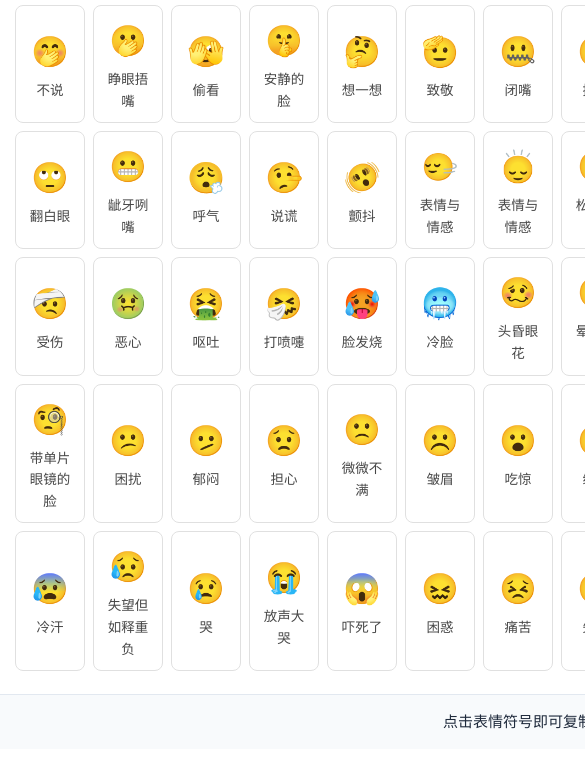
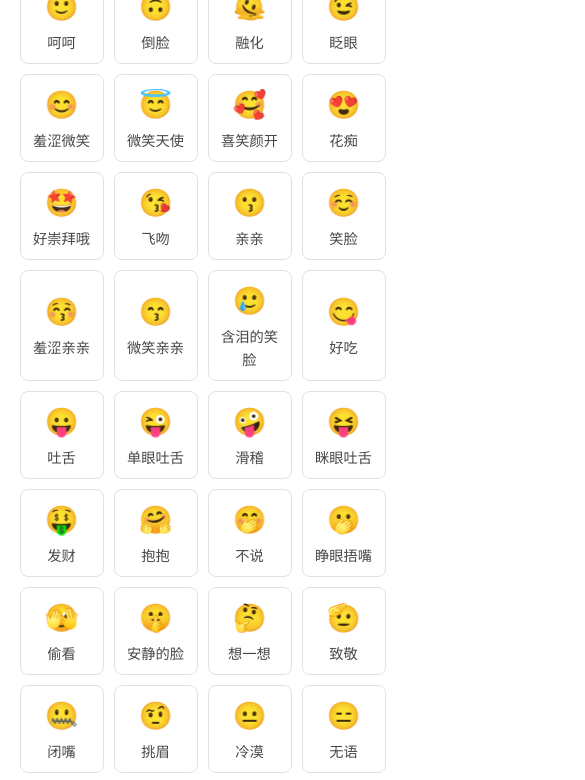
Before and after one commit to luojiyin1987/emoji-cn, a plain HTML site: page index.html in a window 390 px wide. Shown: the part 516-1296 px from the top of the page, 585 px wide, since content can reach past the window. Before the commit the page ends 1265 px from the top, so only its background shows below. Drawn offline with Linux system fonts and the light colour scheme.

Commit message:
friend mobile

```diff
--- a/static/css/style.css
+++ b/static/css/style.css
@@ -204,57 +204,29 @@ main {
     }
 }
 
-/* Emoji 容器样式 */
+/* Emoji网格布局 */
 #emoji-container {
     display: grid;
     grid-template-columns: repeat(auto-fill, minmax(100px, 1fr));
-    gap: 15px;
-    padding: 20px;
-    max-width: 1200px;
-    margin: 0 auto;
+    gap: 12px;
+    padding: 1rem;
 }
 
-/* 移动端表情符号容器适配 */
+/* 移动端布局优化 */
 @media (max-width: 768px) {
     #emoji-container {
-        grid-template-columns: repeat(auto-fill, minmax(70px, 1fr));
-        gap: 8px;
-        padding: 0.5rem;
-    }
-
-    .emoji-item {
-        padding: 6px;
-    }
-
-    .emoji-char {
-        font-size: 1.8rem;  /* 适当调整emoji大小 */
-        margin-bottom: 3px;
-    }
-
-    .emoji-keyword {
-        font-size: 0.95rem;  /* 移动端略微加大关键词字体 */
-        -webkit-line-clamp: 1;  /* 移动端只显示一行 */
+        grid-template-columns: repeat(4, 1fr);  /* 固定4列布局 */
+        gap: 10px;
+        padding: 0.8rem;
     }
 }
 
 /* 小屏幕手机适配 */
 @media (max-width: 320px) {
     #emoji-container {
-        grid-template-columns: repeat(auto-fill, minmax(60px, 1fr));
-        gap: 6px;
-    }
-
-    .emoji-char {
-        font-size: 1.5rem;
-    }
-
-    .emoji-keyword {
-        font-size: 0.65rem;
-    }
-
-    .category-btn {
-        font-size: 0.75rem;
-        padding: 0.3rem 0.6rem;
+        grid-template-columns: repeat(3, 1fr);  /* 更小屏幕使用3列 */
+        gap: 8px;
+        padding: 0.6rem;
     }
 }
 
@@ -315,6 +287,39 @@ main {
     .category-btn:active {
         background-color: var(--primary-color);
         color: white;
+    }
+}
+
+/* 移动端表情符号样式调整 */
+@media (max-width: 768px) {
+    .emoji-item {
+        padding: 8px;
+    }
+
+    .emoji-char {
+        font-size: 1.8rem;
+        margin-bottom: 4px;
+    }
+
+    .emoji-keyword {
+        font-size: 0.95rem;
+        -webkit-line-clamp: 1;
+    }
+}
+
+/* 小屏幕手机适配 */
+@media (max-width: 320px) {
+    .emoji-item {
+        padding: 6px;
+    }
+
+    .emoji-char {
+        font-size: 1.6rem;
+        margin-bottom: 3px;
+    }
+
+    .emoji-keyword {
+        font-size: 0.9rem;
     }
 }
 
```
